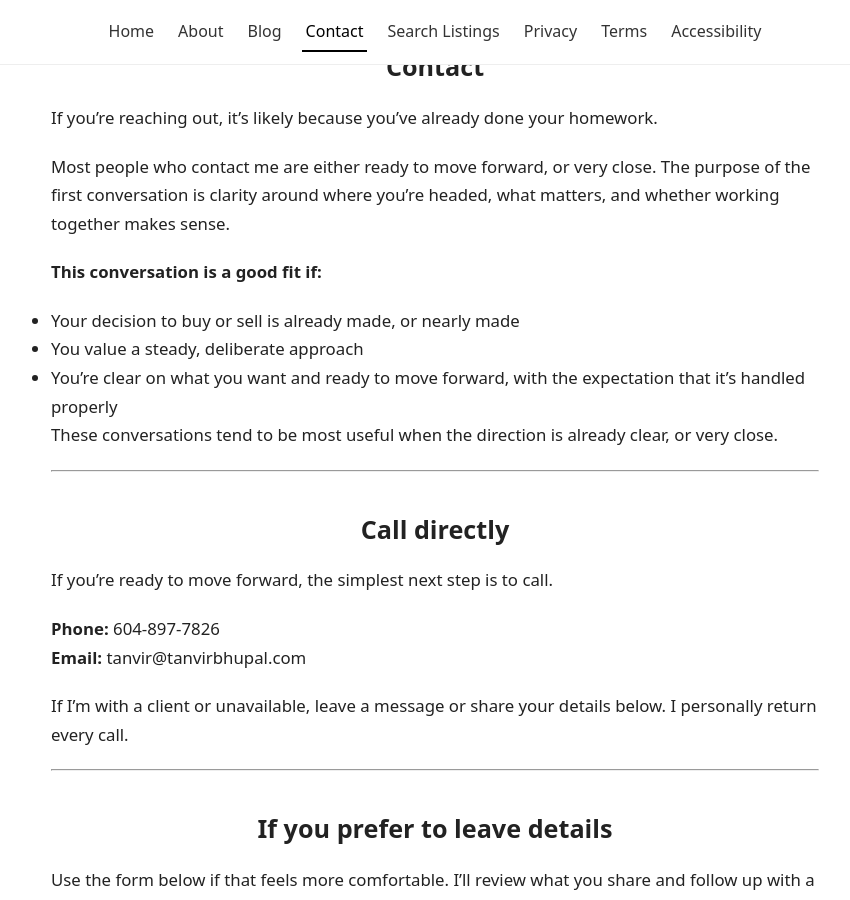
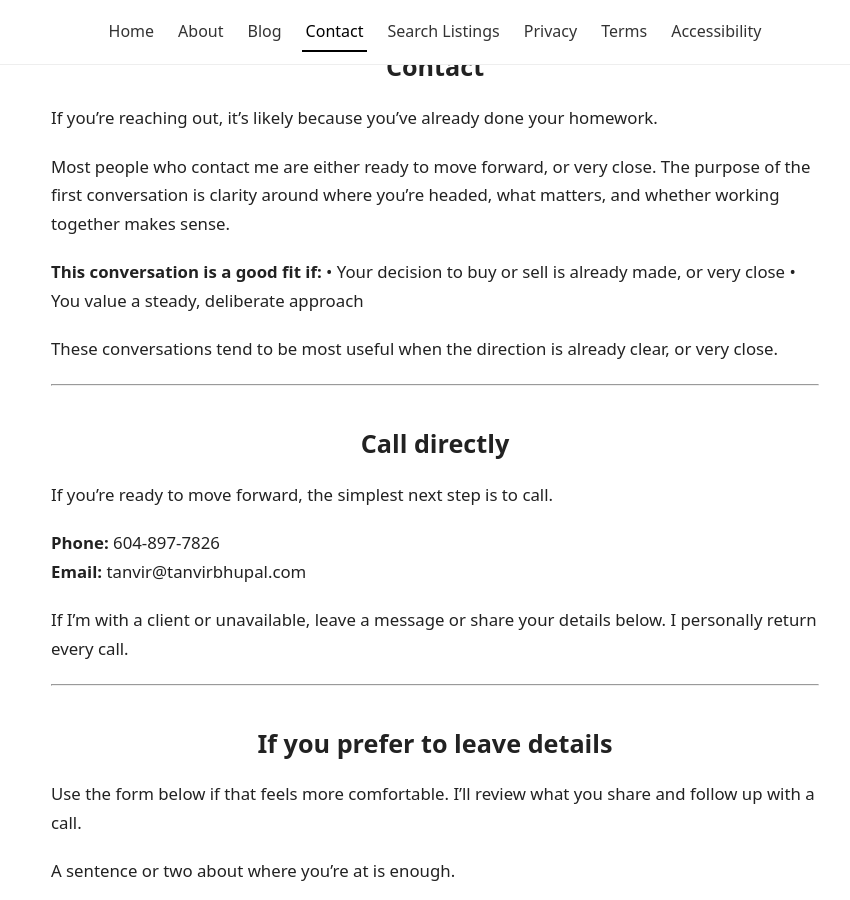
Before and after one commit to gvancouverhomes/gvancouverhomes.github.io, a Jekyll site: the page built from contact.md, in a window 1280 px wide and 900 px high, scrolled down 331 px. Shown: the whole window, without its empty margins (205-1055 px from the left). Built offline with Jekyll 4.4.1, drawn with Linux system fonts in a browser that asks for light colours.

Commit message:
Update contact.md

```diff
--- a/contact.md
+++ b/contact.md
@@ -20,9 +20,8 @@ If you’re reaching out, it’s likely because you’ve already done your homew
 Most people who contact me are either ready to move forward, or very close. The purpose of the first conversation is clarity around where you’re headed, what matters, and whether working together makes sense.
 
 **This conversation is a good fit if:**
-- Your decision to buy or sell is already made, or nearly made
-- You value a steady, deliberate approach
-- You’re clear on what you want and ready to move forward, with the expectation that it’s handled properly
+• Your decision to buy or sell is already made, or very close
+• You value a steady, deliberate approach
 
 These conversations tend to be most useful when the direction is already clear, or very close.
 
```
